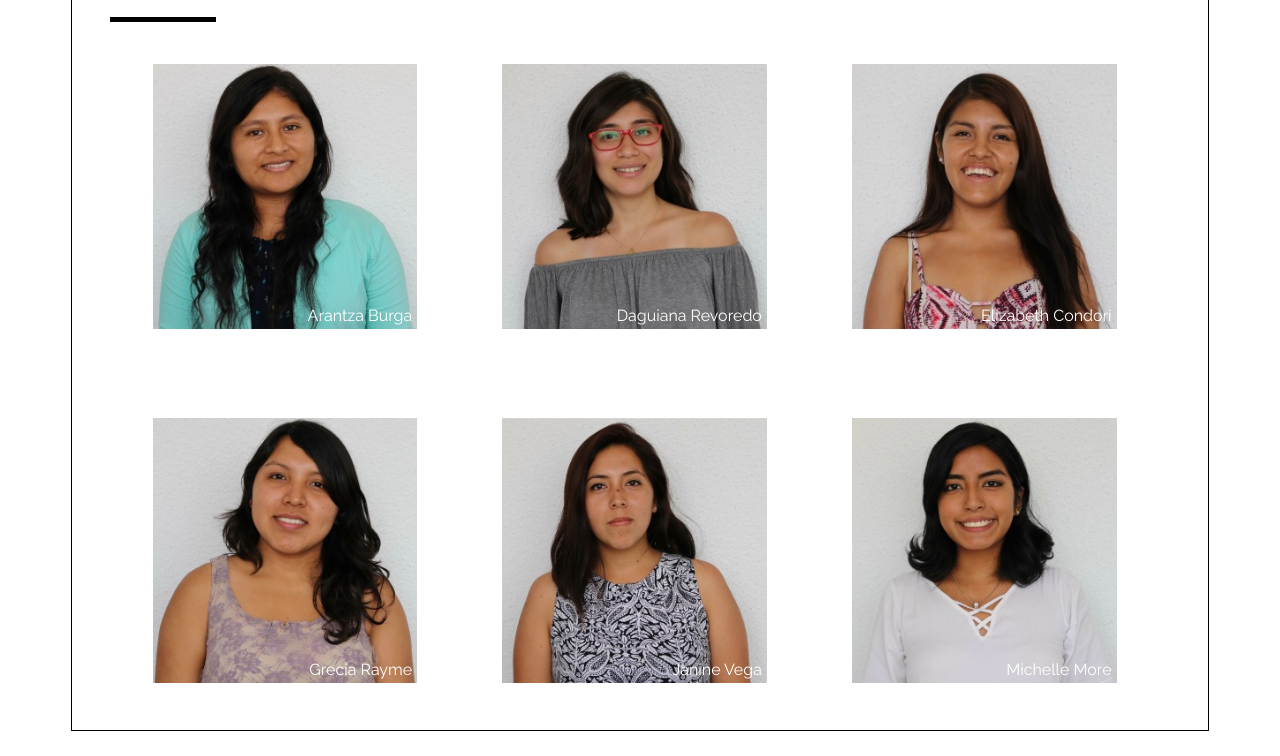
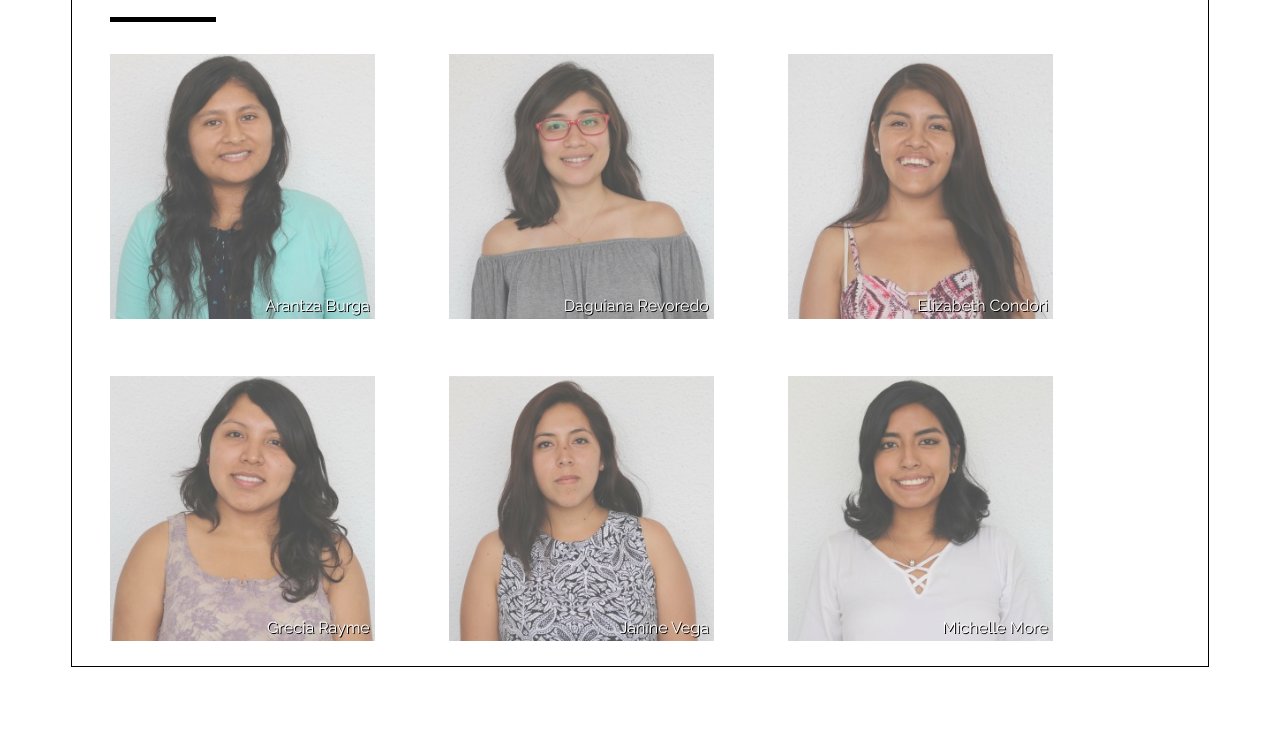
Before and after one commit to anadurand/nuestrasCoders, a plain HTML site: page index.html in a window 1280 px wide. Shown: the part 78-834 px from the top of the page. After the commit the page ends 800 px from the top, so only its background shows below. Drawn offline with Linux system fonts and the light colour scheme.

Commit message:
agregando estilos

```diff
--- a/css/main.css
+++ b/css/main.css
@@ -22,17 +22,21 @@
   width: 25%;
   height: 25%;
   display: inline-block;
-  margin: 4% 4%;
+  margin: 3% 7% 2% 0;
   position: relative;
 }
 .img-coder{
   width: 100%;
+  opacity: .7;
+}
+.img-coder:hover{
+  opacity: 1;
 }
 .span-coder{
   position: absolute;
   color: white;
   bottom: 3%;
   right: 2%;
-
+  text-shadow: 1px 1px #000;
 
 }
```
